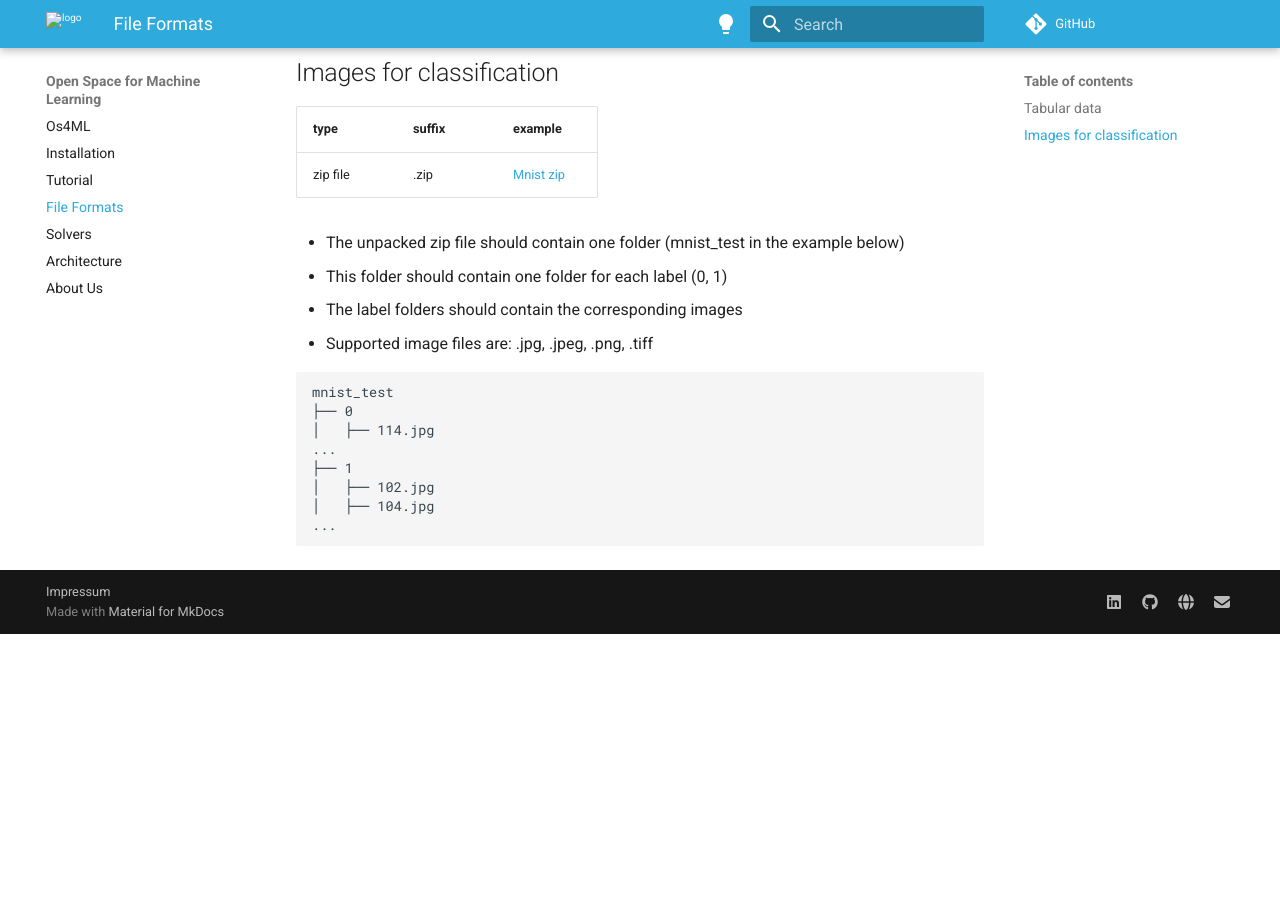
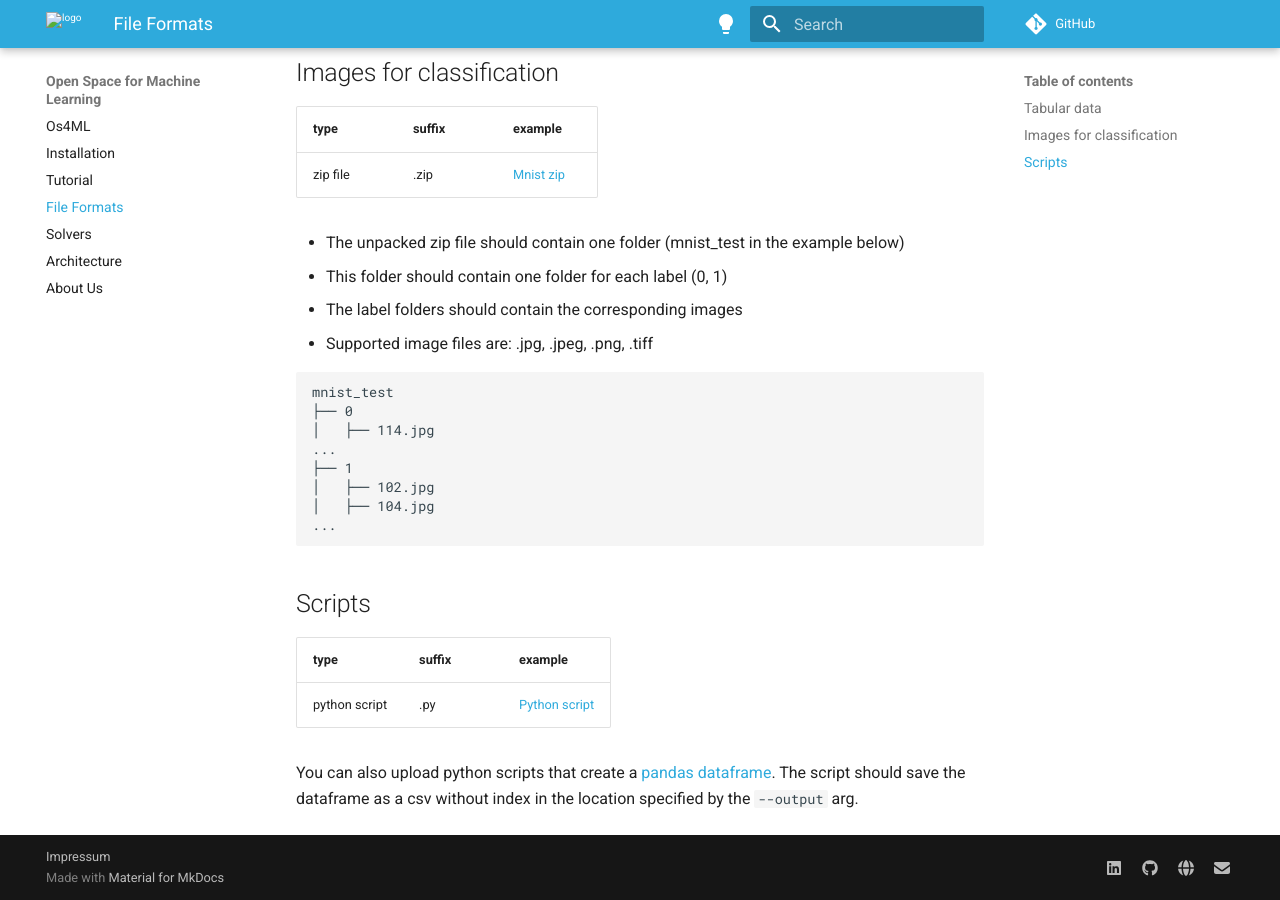
Before and after one commit to WOGRA-AG/os4ml-docs, an MkDocs documentation site: the page built from docs/file_formats.md, in a window 1280 px wide and 900 px high, scrolled down 509 px. Built offline with MkDocs 1.6.1 and Material for MkDocs 9.7.7, drawn with Linux system fonts in a browser that asks for light colours; comment, search, counter and statistics services are not loaded; before the commit the page ends 1143 px from its top, so only the background shows below that.

Commit message:
Add script tutorial

````diff
--- a/docs/file_formats.md
+++ b/docs/file_formats.md
@@ -35,7 +35,19 @@ mnist_test
 ...
 ```
 
+## Scripts
+
+| type          | suffix | example         |
+|---------------|--------|-----------------|
+| python script | .py    | [Python script] |
+
+You can also upload python scripts that create a [pandas dataframe].
+The script should save the dataframe as a csv without index in the location specified by the `--output` arg.
+
 
 [Titanic dataset csv]: assets/datasets/titanic.csv
 [Titanic dataset excel]: assets/datasets/titanic.xlsx
 [Mnist zip]: assets/datasets/mnist_test.zip
+[Python script]: assets/datasets/dataframe_script.py
+
+[pandas dataframe]: https://pandas.pydata.org/pandas-docs/stable/reference/api/pandas.DataFrame.html
````
Also changed, not shown: docs/assets/datasets/dataframe_script.py (added, +11 -0 lines).
